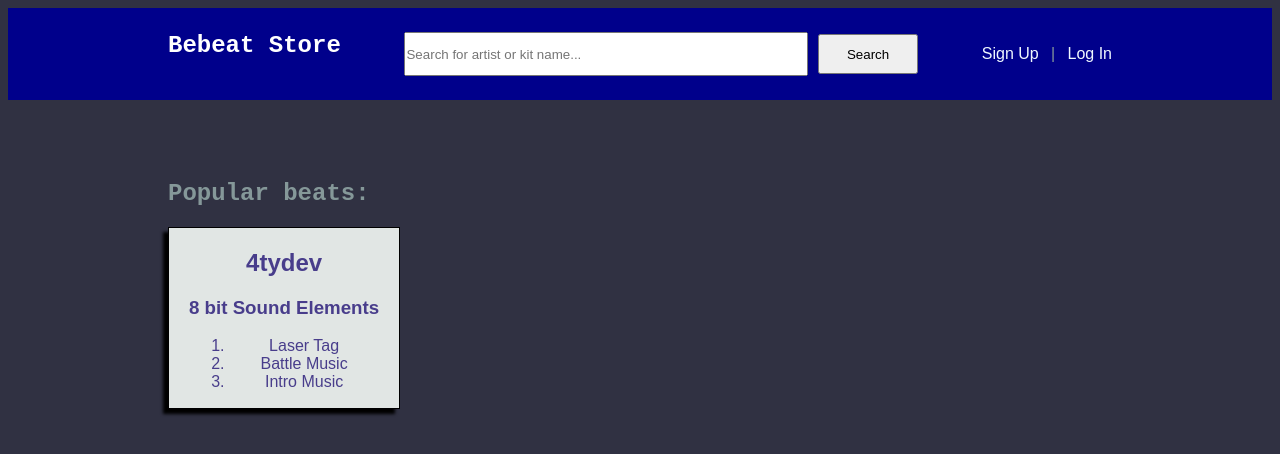
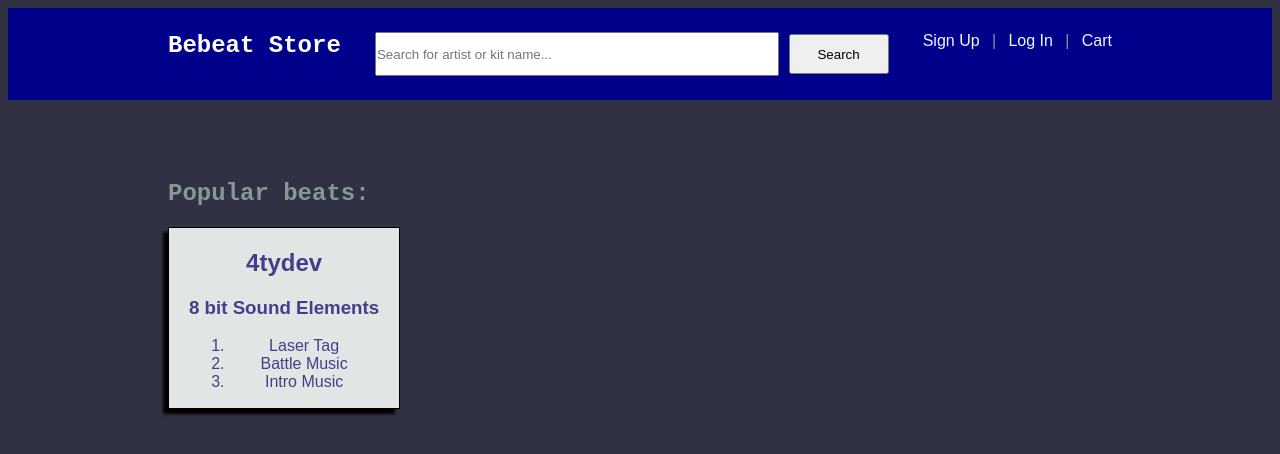
Before and after one commit to theunfactoringguru/bebeat-store, a Svelte app: page / in a window 1280 px wide. Shown: the top 454 px of the page. Built offline with nearby package versions, Linux system fonts and the light colour scheme.

Commit message:
models and db connection

```diff
--- a/src/App.svelte
+++ b/src/App.svelte
@@ -1,5 +1,5 @@
 <script>
-  import Navbar from "./routes/Navbar.svelte";
+  import Navbar from "./routes/components/Navbar.svelte";
   import {Route, Router} from "svelte-routing";
   import Home from "./routes/Home.svelte";
   import Profile from "./routes/Profile.svelte";
--- a/src/routes/Profile.svelte
+++ b/src/routes/Profile.svelte
@@ -42,6 +42,8 @@
         {#each Array(songAmount) as _, i}
           <input type="text" placeholder="Song name..."/>
         {/each}
+        <input accept="application/zip,application/rar" type="file" placeholder="Upload beat.."/>
+        <input type="submit" value="Add New Beat"/>
       </form>
     </div>
   </BeatUploadModal>
--- a/src/routes/Navbar.svelte
+++ b/src/routes/components/Navbar.svelte
@@ -1,6 +1,6 @@
 <script>
-  import LogInModal from "./components/LogInModal.svelte";
-  import SignUpModal from "./components/SignUpModal.svelte";
+  import LogInModal from "./LogInModal.svelte";
+  import SignUpModal from "./SignUpModal.svelte";
 
   let showLoginModal = false;
   let showSignupModal = false;
@@ -12,13 +12,17 @@
       <input type="text" placeholder="Search for artist or kit name..." />
       <input type="submit" value="Search" />
     </form>
-    <div class="account-buttons">
+    <div class="action-buttons">
       <button on:click={() => {showSignupModal = true}}>
         Sign Up
       </button>
       <span> | </span>
       <button on:click={() => {showLoginModal = true}}>
         Log In
+      </button>
+      <span> | </span>
+      <button>
+        Cart
       </button>
     </div>
   </div>
@@ -95,14 +99,14 @@
     padding: 0;
   }
 
-  .account-buttons > button{
+  .action-buttons > button{
     background-color: transparent;
     border: 0;
     font-size: 1em;
     color: aliceblue;
   }
 
-  .account-buttons > button:hover {
+  .action-buttons > button:hover {
     cursor: pointer;
   }
 
```
Also changed, not shown: 1 other file (tests, documents, lock files or other folders).
